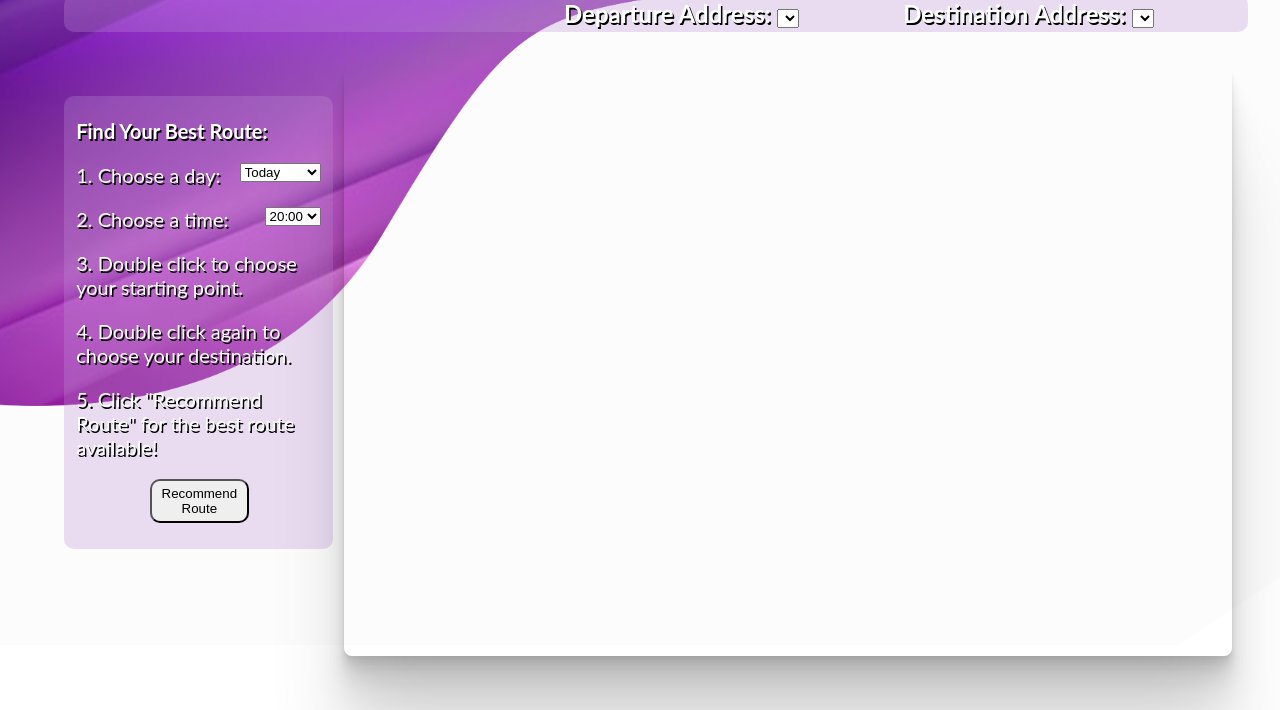
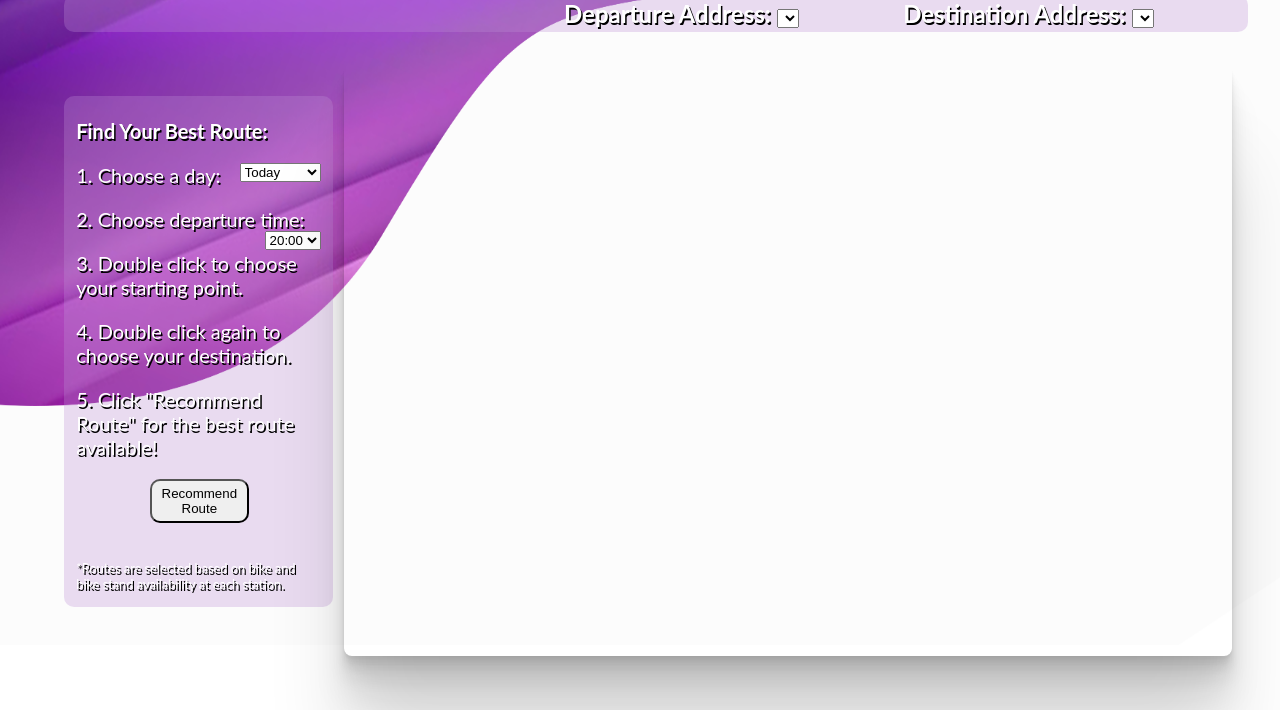
Before and after one commit to EJEgan/CityBikes, a Flask app: page /route in a window 1280 px wide. Shown: the part 260-970 px from the top of the page. Run offline with Flask 2, Linux system fonts and the light colour scheme; data that the repository does not hold is empty; some libraries are stand-ins or nearby versions.

Commit message:
Tweaks to instructions box.

```diff
--- a/flaskapp/templates/route.html
+++ b/flaskapp/templates/route.html
@@ -57,7 +57,7 @@
             </select></p>
 
             <!-- time dropdown filled in by js function below -->
-            <p>2. Choose a time:
+            <p>2. Choose departure time:
             <select id="time_select"></select></p>
 
             <p>3. Double click to choose your starting point.</p>
@@ -66,6 +66,7 @@
             <!-- js function to calculate best route runs when button is clicked -->
             <p>5. Click "Recommend Route" for the best route available!</p>
             <button id="route_button" onclick="recStations()">Recommend Route</button><br><br>
+            <p style="font-size: 0.8rem;">*Routes are selected based on bike and bike stand availability at each station.</p>
         </div>
 
 
```
